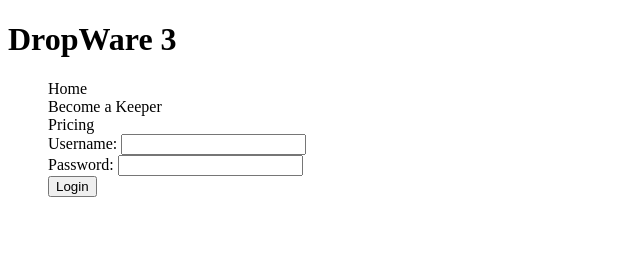
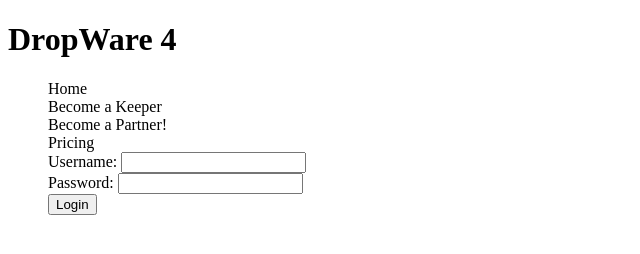
Before and after one commit to dropware/Test1, a plain HTML site: page index.html in a window 1280 px wide. Shown: the whole page, without its empty margins (0-640 px from the left). Drawn offline with Linux system fonts and the light colour scheme.

Commit message:
Added a new item on the menu

```diff
--- a/index.html
+++ b/index.html
@@ -2,7 +2,7 @@
 <html lang="en" dir="ltr">
   <head>
   <link rel="stylesheet" type="text/css" href="MasterCSS.css">
-    <h1>DropWare 3</h1>
+    <h1>DropWare 4</h1>
     <meta charset="utf-8">
     <title></title>
   </head>
@@ -10,6 +10,7 @@
     <ul class ="Menu-Drop-Down">
       <li>Home</li>
       <li>Become a Keeper</li>
+      <li>Become a Partner!</li>
       <li>Pricing</li>
 
 <form>
```
